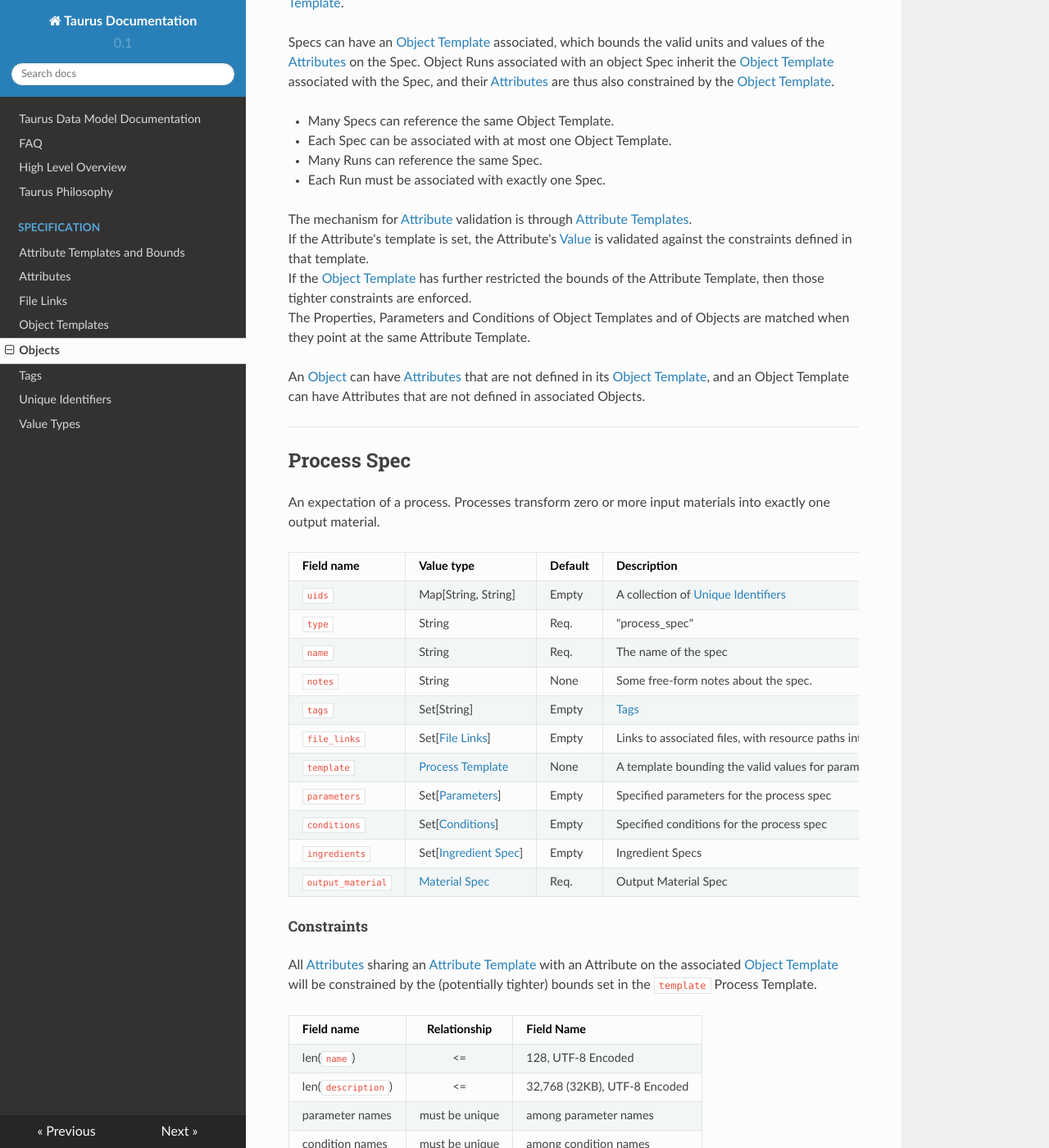
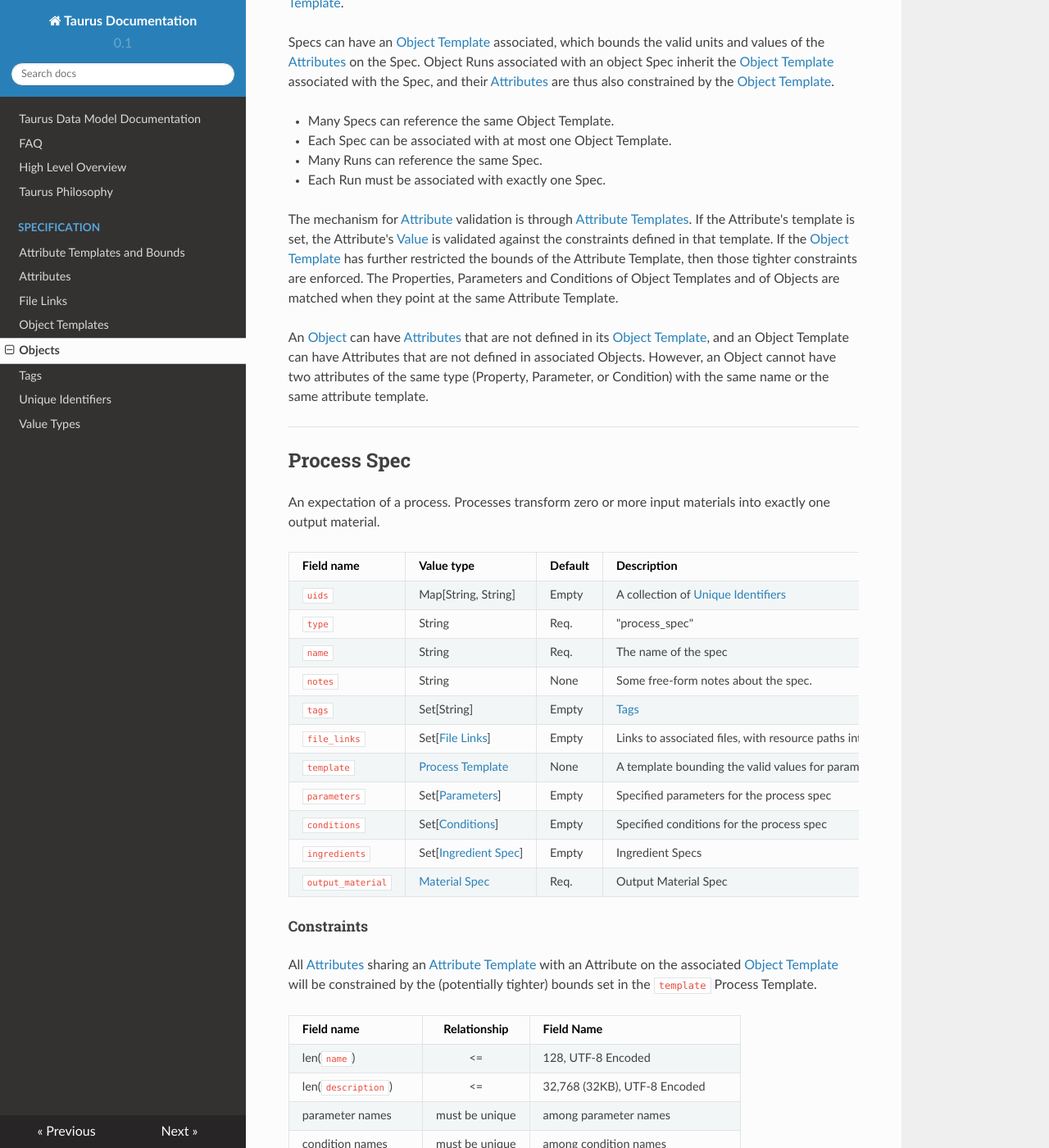
Before and after one commit to CitrineInformatics/gemd-docs, an MkDocs documentation site: the page built from docs/specification/objects.md, in a window 1280 px wide and 1400 px high, scrolled down 409 px. Shown: the whole window at 82% size. Built offline with MkDocs 1.6.1, drawn with Linux system fonts in a browser that asks for light colours; nearby versions of some CDN libraries; some of the changed text lies outside the part shown.

Commit message:
Clarify that attribute names/templates are unique within objects

```diff
--- a/docs/specification/objects.md
+++ b/docs/specification/objects.md
@@ -27,6 +27,7 @@
 The Properties, Parameters and Conditions of Object Templates and of Objects are matched when they point at the same Attribute Template.
 
 An [Object](../objects) can have [Attributes](../attributes) that are not defined in its [Object Template](../object-templates), and an Object Template can have Attributes that are not defined in associated Objects.
+However, an Object cannot have two attributes of the same type (Property, Parameter, or Condition) with the same name or the same attribute template.
 
 ---
 ## Process Spec
@@ -60,6 +61,9 @@
 len(`description`)  | <=    | 32,768 (32KB), UTF-8 Encoded
 parameter names | must be unique | among parameter names
 condition names | must be unique | among condition names
+parameter templates | must be unique | among the templates of parameters
+condition templates | must be unique | among the templates of conditions
+
 
 ##### Example
 
@@ -267,6 +271,7 @@
 `mass_fraction` | <= | 1
 `volume_fraction` | <= | 1
 `number_fraction` | <= | 1
+name | must be unique | among the ingredients of process
 
 ##### Example
 
@@ -329,6 +334,7 @@
 `mass_fraction` | <= | 1
 `volume_fraction` | <= | 1
 `number_fraction` | <= | 1
+name | must be unique | among the ingredients of process
 
 An Ingredient Run and its spec must be paired with a linked Material Run/Spec pair and with a linked Process Run/Spec pair.
 The spec's process and the process's spec must point to the same Process Spec.
@@ -550,6 +556,10 @@
 property names  | must be unique | among property names
 condition names | must be unique | among condition names
 parameter names | must be unique | among parameter names
+property templates | must be unique | among the templates of properties
+parameter templates | must be unique | among the templates of parameters
+condition templates | must be unique | among the templates of conditions
+
 
 ##### Example
 
@@ -632,6 +642,9 @@
 property names  | must be unique | among property names
 condition names | must be unique | among condition names
 parameter names | must be unique | among parameter names
+property templates | must be unique | among the templates of properties
+parameter templates | must be unique | among the templates of parameters
+condition templates | must be unique | among the templates of conditions
 
 ##### Example
 
```
